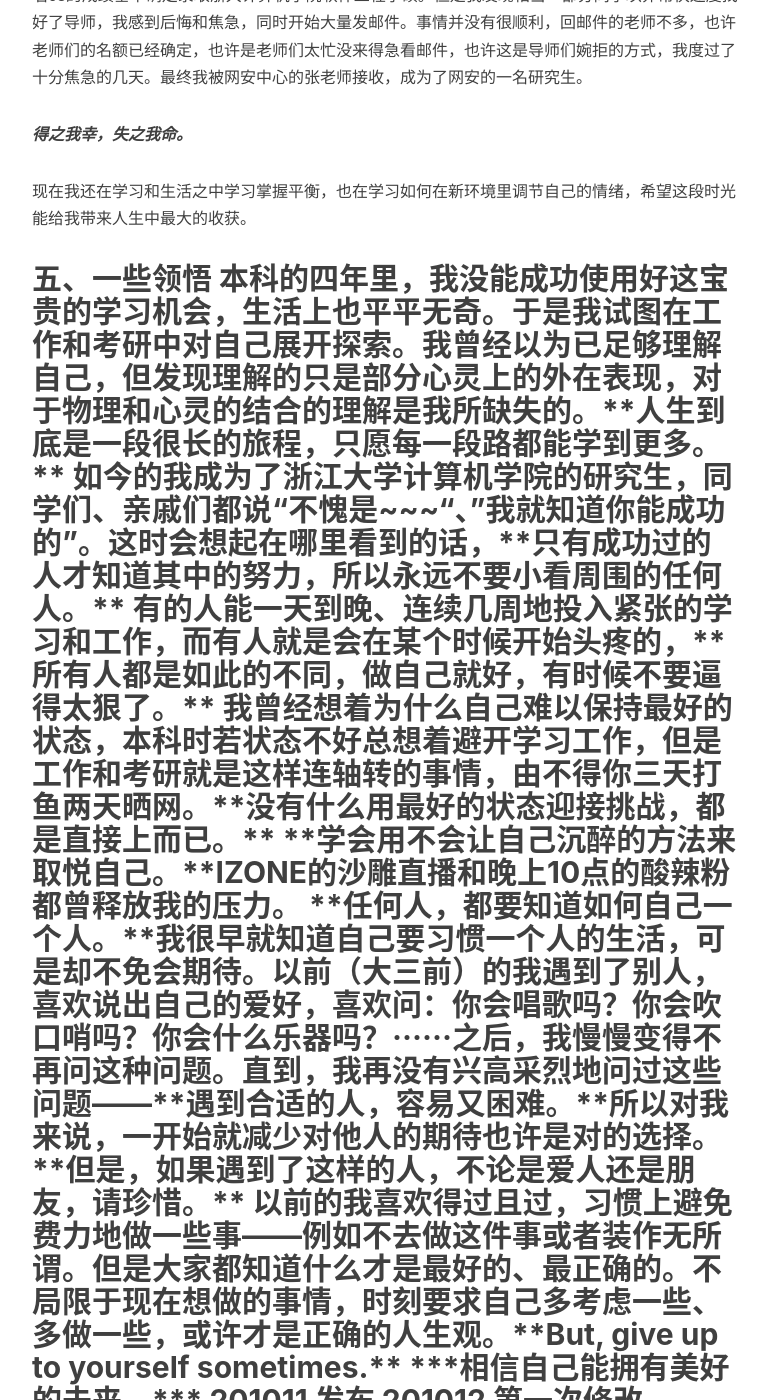
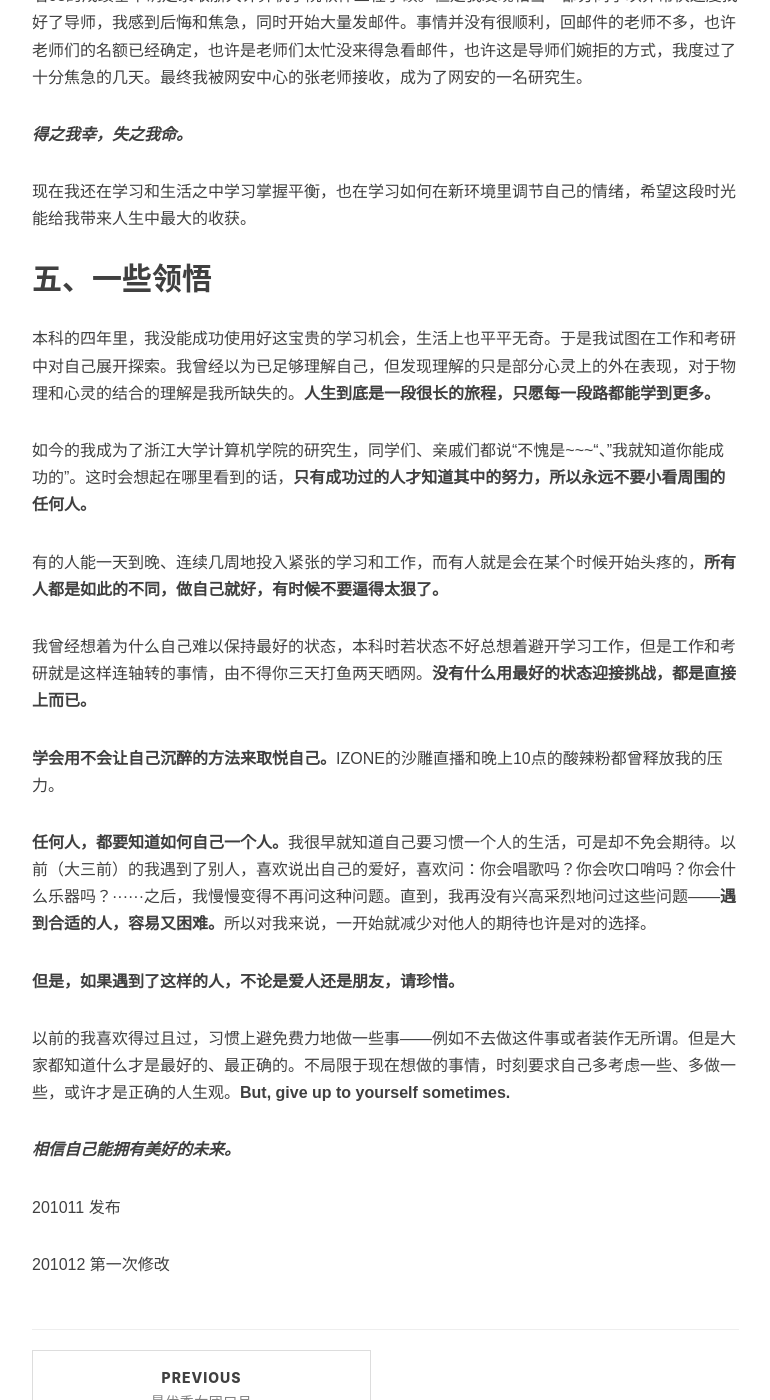
Before and after one commit to charlekinghy/charlekinghy.github.io, a Jekyll site: the page built from _posts/2020-10-12-闲谈 - Chapter one 的末尾——浙大计算机考研.markdown, in a window 1280 px wide and 1400 px high, scrolled down 4418 px. Shown: the whole window, without its empty margins (233-1003 px from the left). Built offline with Jekyll 4.4.1, drawn with Linux system fonts in a browser that asks for light colours; nearby versions of some CDN libraries; comment, search, counter and statistics services are not loaded.

Commit message:
Update 2020-10-12-闲谈 - Chapter one 的末尾——浙大计算机考研.markdown

```diff
--- a/_posts/2020-10-12-闲谈 - Chapter one 的末尾——浙大计算机考研.markdown
+++ b/_posts/2020-10-12-闲谈 - Chapter one 的末尾——浙大计算机考研.markdown
@@ -99,7 +99,8 @@ tags:
 
 
 
-<h2>五、一些领悟
+<h2>五、一些领悟</h2>
+
 
 本科的四年里，我没能成功使用好这宝贵的学习机会，生活上也平平无奇。于是我试图在工作和考研中对自己展开探索。我曾经以为已足够理解自己，但发现理解的只是部分心灵上的外在表现，对于物理和心灵的结合的理解是我所缺失的。**人生到底是一段很长的旅程，只愿每一段路都能学到更多。**
 
```
